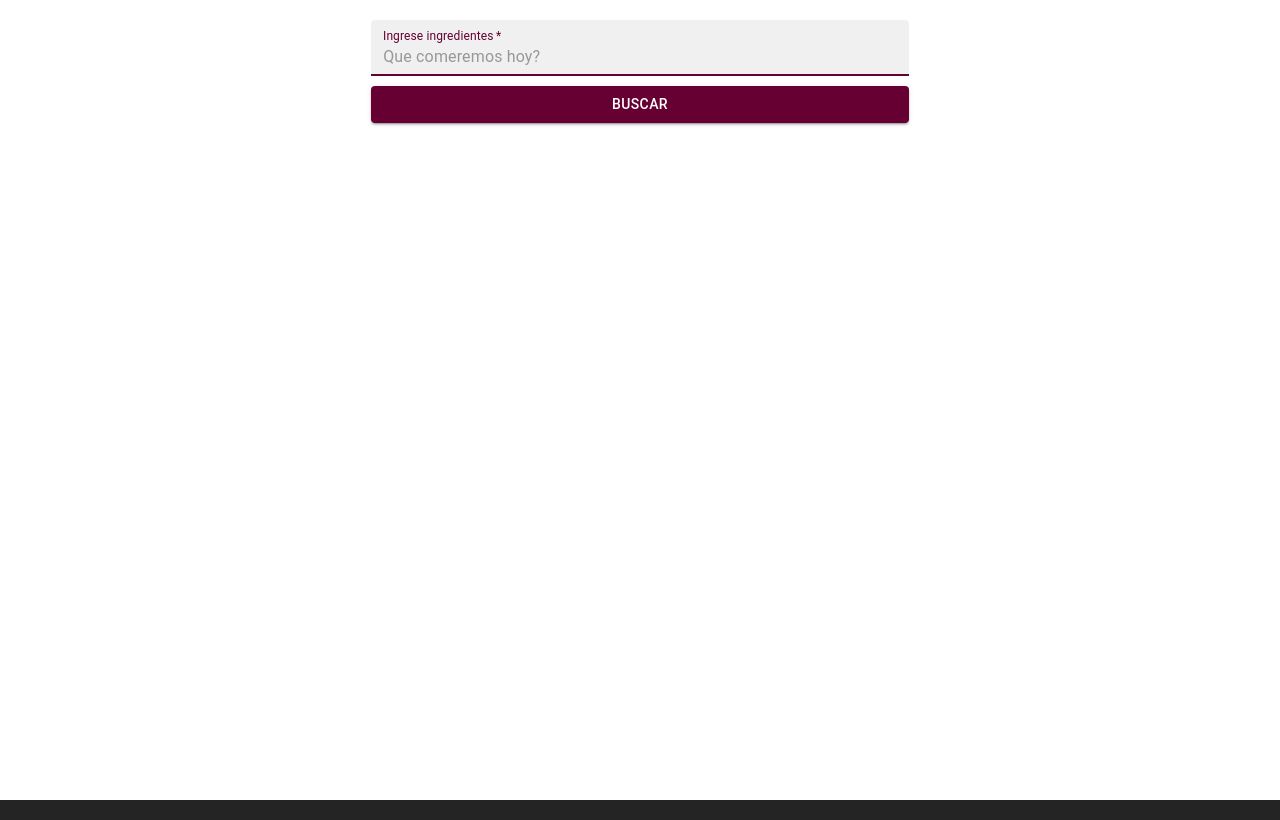
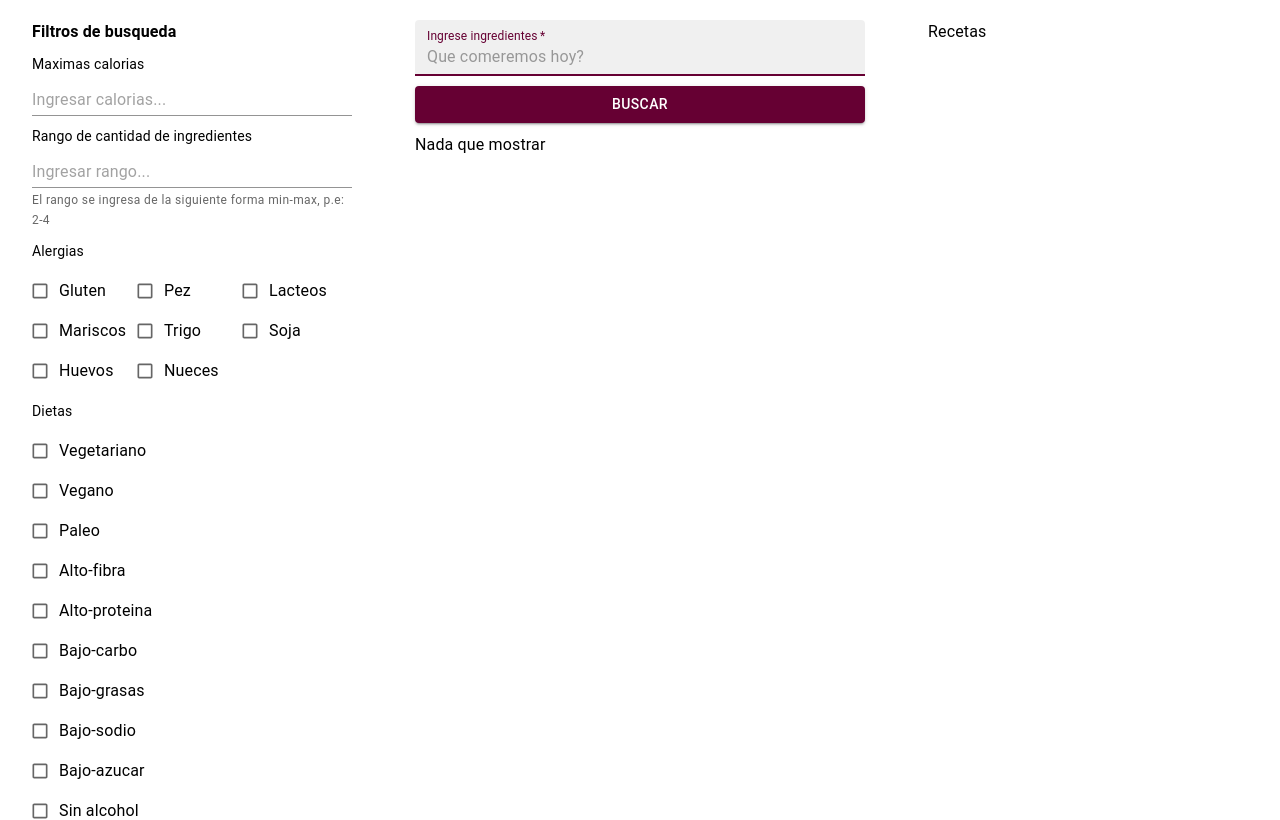
Before and after one commit to telnesito/nutri-ne, a React (Vite) app in the folder nutri-ne/: page / in a window 1280 px wide. Built offline with nearby package versions, Linux system fonts and the light colour scheme.

Commit message:
filter ui

```diff
--- a/nutri-ne/index.css
+++ b/nutri-ne/index.css
@@ -20,4 +20,18 @@ body {
   place-items: center;
   min-width: 320px;
   min-height: 100vh;
+  overflow-x: hidden;
 }
+
+::-webkit-scrollbar {
+  width: 10px; /* Ancho de la barra de desplazamiento */
+}
+
+::-webkit-scrollbar-track {
+  background-color: #f1f1f1; /* Color del fondo de la barra de desplazamiento */
+}
+
+::-webkit-scrollbar-thumb {
+  background-color: #888; /* Color del "pulgar" de la barra de desplazamiento */
+  border-radius: 5px; /* Radio de esquina del "pulgar" */
+}
--- /dev/null
+++ b/nutri-ne/src/components/Filters.jsx
@@ -0,0 +1,111 @@
+import { CheckBox } from "@mui/icons-material"
+import { Box, Button, Checkbox, FormControl, FormControlLabel, FormGroup, Paper, TextField, Typography } from "@mui/material"
+
+const Filters = () => {
+
+  const alergias = ["Gluten", "Pez", "Lacteos", "Mariscos", "Trigo", "Soja", "Huevos", "Nueces"]
+  const dietas = ["Vegetariano",
+    "Vegano",
+    "Paleo",
+    "Alto-fibra",
+    "Alto-proteina",
+    "Bajo-carbo",
+    "Bajo-grasas",
+    "Bajo-sodio",
+    "Bajo-azucar",
+    "Sin alcohol",
+    "Balanceada",
+    "Inmunidad"]
+
+
+
+  return (
+    <Box
+      width={'25vw'}
+      paddingTop={'20px'}
+      height={'100vh'}
+      display={'flex'}
+      flexDirection={'column'}
+      gap={'10px'}
+      sx={{
+        overflowY: 'auto'
+      }}
+    >
+      <Typography
+        variant="body1"
+        fontWeight={'700'}
+        color={'black'}>Filtros de busqueda</Typography>
+
+      <Box
+        display={'flex'}
+        flexDirection={'column'}
+        gap={'10px'}
+      >
+        <Typography
+          variant="body2"
+
+          color={'black'}
+        >Maximas calorias</Typography>
+
+        <TextField
+          autoComplete={'off'}
+
+          fullWidth
+          placeholder="Ingresar calorias..."
+          type="number"
+          variant="standard" />
+
+        <Typography
+          variant="body2"
+
+          color={'black'}
+        >Rango de cantidad de ingredientes</Typography>
+
+        <TextField
+          autoComplete={'off'}
+          helperText={'El rango se ingresa de la siguiente forma min-max, p.e: 2-4'}
+          fullWidth
+          placeholder="Ingresar rango..."
+          type="number"
+          variant="standard" />
+
+        <Typography
+          variant="body2"
+
+          color={'black'}
+        >Alergias</Typography>
+        <Box
+          display={'flex'}
+          flexWrap={'wrap'}
+        >
+          {
+            alergias.map((alergia, index) => <FormControlLabel key={index} sx={{ color: 'black', width: '100px', height: '40px' }} control={<Checkbox size="small" />} label={alergia} />)
+          }
+
+        </Box>
+        <Typography
+          variant="body2"
+
+          color={'black'}
+        >Dietas</Typography>
+
+        <Box
+          display={'flex'}
+          flexWrap={'wrap'}
+        >
+          {
+            dietas.map((alergia, index) => <FormControlLabel key={index} sx={{ color: 'black', width: '160px', height: '40px' }} control={<Checkbox size="small" />} label={alergia} />)
+          }
+
+        </Box>
+
+
+      </Box>
+
+
+
+    </Box>
+  )
+}
+
+export default Filters
--- a/nutri-ne/src/components/Home.jsx
+++ b/nutri-ne/src/components/Home.jsx
@@ -27,13 +27,12 @@ const Home = () => {
 
   return (
     <Box
-      width={'100vw'}
-      minHeight={'100vh'}
-      bgcolor={'white'}
+      width={'45vw'}
+
       display={'flex'}
       flexDirection={'column'}
       alignItems={'center'}
-      height={'auto'}
+      height={'100vh'}
 
     >
 
@@ -43,10 +42,14 @@ const Home = () => {
         display={'flex'}
         flexDirection={'column'}
         alignItems={'center'}
-        height={'70%'}
-        width={'70%'}
+        height={'100%'}
+        width={'80%'}
         gap={'10px'}
         padding={'20px'}
+        sx={{
+          overflowY: 'auto',
+          overflowX: 'hidden'
+        }}
 
 
       >
@@ -58,12 +61,13 @@ const Home = () => {
           gap={'10px'}
 
 
+
         >
           <TextField
             required
             sx={{
-              width: '60%',
-              minWidth: '400px'
+              width: '70%',
+              minWidth: '450px'
 
             }}
             onChange={({ target }) => setBusqueda(target.value)}
@@ -71,8 +75,8 @@ const Home = () => {
             label='Ingrese ingredientes' focused placeholder='Que comeremos hoy?' type='search' variant='filled' />
 
           <Button sx={{
-            width: '60%',
-            minWidth: '400px'
+            width: '70%',
+            minWidth: '450px'
 
           }} variant='contained' type='submit' >Buscar</Button>
         </Box>
@@ -80,8 +84,8 @@ const Home = () => {
           display={'flex'}
           flexDirection={'column'}
           gap={'20px'}
-          width={'60%'}
-          minWidth={'400px'}
+          width={'70%'}
+          minWidth={'450px'}
           height={'auto'}
         >
           {
@@ -152,6 +156,7 @@ const Home = () => {
                 bgcolor={'#00000030'}
                 display={'flex'}
                 justifyContent={'center'}
+                borderRadius={'5px'}
                 alignItems={'center'}
               >
                 <Box
@@ -233,7 +238,7 @@ const Home = () => {
               </Box>
 
             </Paper>)
-              : "Nada"
+              : <Typography color={'black'}>Nada que mostrar</Typography>
           }
         </Box>
         <Loading isLoading={isLoading} />
@@ -242,4 +247,4 @@ const Home = () => {
   )
 }
 
-export default Home
+export { Home }
--- /dev/null
+++ b/nutri-ne/src/components/Recipes.jsx
@@ -0,0 +1,18 @@
+import { Box, Typography } from "@mui/material"
+
+const Recipes = () => {
+  return (
+    <Box
+      width={'25vw'}
+      paddingTop={'20px'}
+
+
+    >
+      <Typography color={'black'}>
+        Recetas
+      </Typography>
+    </Box>
+  )
+}
+
+export default Recipes
--- /dev/null
+++ b/nutri-ne/src/pages/Home.jsx
@@ -0,0 +1,22 @@
+import { Box } from '@mui/material'
+import { Home as Search } from "../components/Home"
+import Filters from '../components/Filters'
+import Recipes from '../components/Recipes'
+const Home = () => {
+  return (
+    <Box
+      width={'100vw'}
+
+      bgcolor={'white'}
+      justifyContent={'center'}
+      display={'flex'}
+    >
+
+      <Filters />
+      <Search />
+      <Recipes />
+    </Box>
+  )
+}
+
+export default Home
--- a/nutri-ne/src/router/routes.jsx
+++ b/nutri-ne/src/router/routes.jsx
@@ -1,5 +1,5 @@
 import { createBrowserRouter } from "react-router-dom";
-import Home from "../components/Home";
+import Home from "../pages/Home";
 
 export const router = createBrowserRouter([
   {
```
